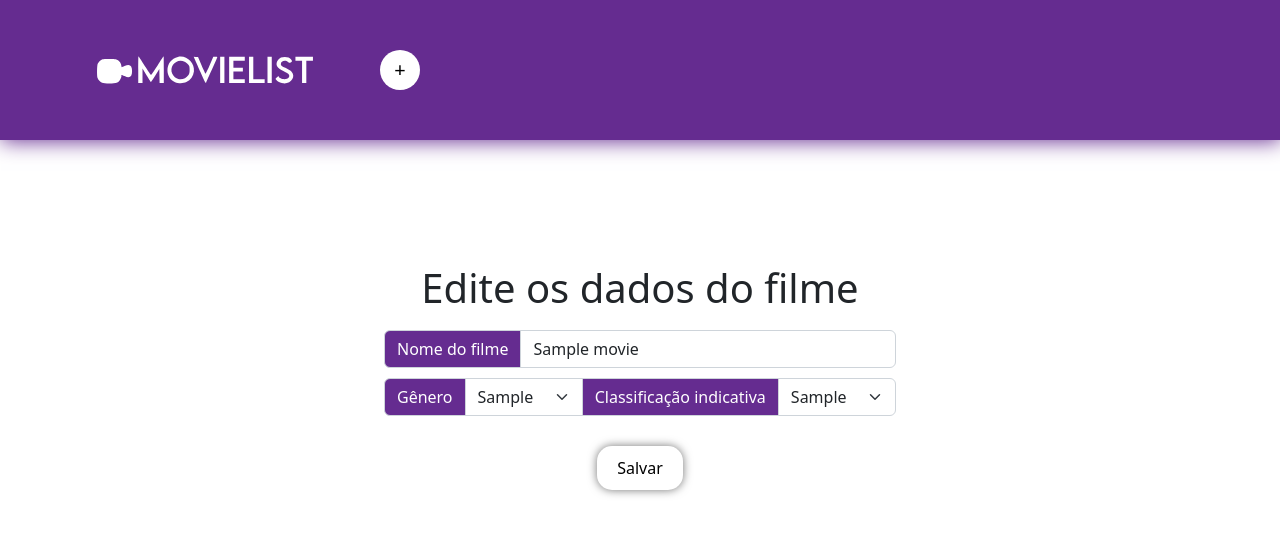
After one commit to camargobiel/movie-list, a Flask app: template templates/edit_movie.html in a window 1280 px wide. The commit adds this page. Shown: the top 553 px of the page. Run offline with Flask 2, Linux system fonts and the light colour scheme; the template is opened without the code that fills it: most values are stand-ins (such as "Sample title", 1, 10 or a date in 2020).

Commit message:
feat: added edit function

```diff
--- a/app.py
+++ b/app.py
@@ -1,7 +1,7 @@
 from flask import Flask, render_template, request, redirect
-from actions import write_database, read_database, remove_from_database
+from actions import write_database, read_database, remove_from_database, edit_database
+import json
 
-movies = []
 movies_types = ['Terror', 'Ação', 'Animação', 'Comédia', 'Romance', 'Drama']
 movies_classification = ['L', '10', '12', '14', '16', '18']
 
@@ -25,12 +25,32 @@ def create():
 
 @app.route('/create_page')
 def create_page():
-  return render_template('create_movie.html', movies_types=movies_types, movies_classification=movies_classification)
+  return render_template('movie.html', movies_types=movies_types, movies_classification=movies_classification)
+
+@app.route('/edit_page', methods=['POST'])
+def edit_page():
+  current_movie = request.form['movie']
+  movie = json.loads(current_movie.replace("\'", "\""))
+
+  return render_template('edit_movie.html', movies_types=movies_types, movies_classification=movies_classification, movie=movie)
+
+@app.route('/edit', methods=['POST'])
+def edit():
+  current_movie = request.form['current_movie']
+  movie_name = request.form['movie_name']
+  movie_type = request.form['movie_type']
+  movie_classification = request.form['movies_classification']
+
+  edited_movie = {'name': movie_name, 'movie_type': movie_type, 'movie_classification': movie_classification}
+
+  edit_database(current_movie, edited_movie)
+
+  return redirect_to_home()
 
 @app.route('/remove', methods=['POST'])
 def remove():
   current_movie = request.form['movie']
-  movies = remove_from_database(current_movie)
+  remove_from_database(current_movie)
 
   return redirect_to_home()
 
--- /dev/null
+++ b/templates/edit_movie.html
@@ -0,0 +1,51 @@
+<!DOCTYPE html>
+<html lang="en">
+<head>
+  <meta charset="UTF-8">
+  <meta http-equiv="X-UA-Compatible" content="IE=edge">
+  <meta name="viewport" content="width=device-width, initial-scale=1.0">
+  <link href="https://cdn.jsdelivr.net/npm/bootstrap@5.2.2/dist/css/bootstrap.min.css" rel="stylesheet" integrity="sha384-Zenh87qX5JnK2Jl0vWa8Ck2rdkQ2Bzep5IDxbcnCeuOxjzrPF/et3URy9Bv1WTRi" crossorigin="anonymous">
+  <link rel="stylesheet" href="../static/css/movie.css">
+  <link rel="stylesheet" href="../static/css/header.css">
+  <title>Document</title>
+</head>
+<body>
+  <div class="header">
+    <form action="create_page">
+      <a href="/">
+        <img src="../static/assets/logo.svg">
+      </a>
+      <button class="add-button"> + </button>
+    </form>
+  </div>
+  <form class="container" action="edit" method="POST">
+    <h1>Edite os dados do filme</h1>
+    <div class="input-group">
+      <span class="input-group-text">Nome do filme</span>
+      <input type="text" class="form-control" name="movie_name" value="{{movie.name}}" required>
+    </div>
+    <div class="input-group">
+      <span class="input-group-text">Gênero</span>
+      <select class="form-select" name="movie_type">
+        {% for type in movies_types %}
+          {% if type != movie.movie_type %}
+            <option value='{{type}}'>{{type}}</option>
+          {% endif %}
+        {% endfor %}
+          <option value='{{movie.movie_type}}' selected>{{movie.movie_type}}</option>
+      </select>
+      <span class="input-group-text">Classificação indicativa</span>
+      <select class="form-select" name="movies_classification">
+        {% for classification in movies_classification %}
+          {% if classification != movie.movie_classification %}
+            <option value='{{classification}}'>{{classification}}</option>
+          {% endif %}
+        {% endfor %}
+        <option value='{{movie.movie_classification}}' selected>{{movie.movie_classification}}</option>
+      </select>
+    </div>
+    <input type="text" value="{{movie}}" name="current_movie" hidden>
+    <button>Salvar</button>
+  </form>
+</body>
+</html>
--- a/templates/home.html
+++ b/templates/home.html
@@ -32,6 +32,10 @@
         <button class="remove-button"><img src="/static/assets/trash.svg"></button>
         <input name="movie" type="text" value="{{movie}}" hidden>
       </form>
+      <form action="edit_page" method="POST">
+        <button class="edit-button"><img src="/static/assets/edit.svg"></button>
+        <input name="movie" type="text" value="{{movie}}" hidden>
+      </form>
       <div class="movie-info">
         <div class="name"> {{movie.name}} </div>
         <div class="type"> {{movie.movie_type}} </div>
--- a/templates/create_movie.html
+++ b/templates/movie.html
@@ -5,7 +5,7 @@
   <meta http-equiv="X-UA-Compatible" content="IE=edge">
   <meta name="viewport" content="width=device-width, initial-scale=1.0">
   <link href="https://cdn.jsdelivr.net/npm/bootstrap@5.2.2/dist/css/bootstrap.min.css" rel="stylesheet" integrity="sha384-Zenh87qX5JnK2Jl0vWa8Ck2rdkQ2Bzep5IDxbcnCeuOxjzrPF/et3URy9Bv1WTRi" crossorigin="anonymous">
-  <link rel="stylesheet" href="../static/css/create_movie.css">
+  <link rel="stylesheet" href="../static/css/movie.css">
   <link rel="stylesheet" href="../static/css/header.css">
   <title>Document</title>
 </head>
```
Also changed, not shown: actions.py (+18 -1 lines), static/css/home.css (+12 -0 lines), static/assets/edit.svg (added), static/css/movie.css (renamed from static/css/create_movie.css).
